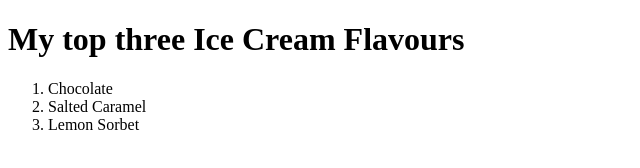
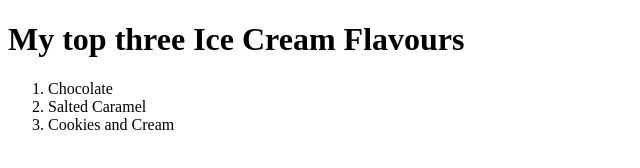
Before and after one commit to laisjmvet/lap1, a plain HTML site: page index.html in a window 1280 px wide. Shown: the full height of the page, 0-640 px from the left. Drawn offline with Linux system fonts and the light colour scheme.

Commit message:
My second commit

```diff
--- a/index.html
+++ b/index.html
@@ -11,7 +11,7 @@
     <ol>
         <li>Chocolate</li>
         <li>Salted Caramel</li>
-        <li>Lemon Sorbet</li>
+        <li>Cookies and Cream</li>
     </ol>
 </body>
 </html>
```
